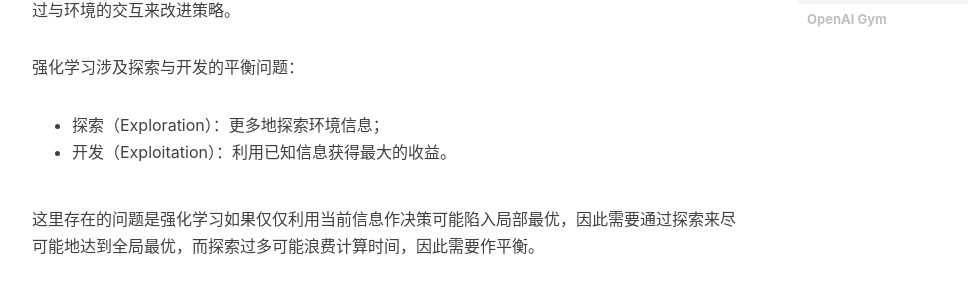
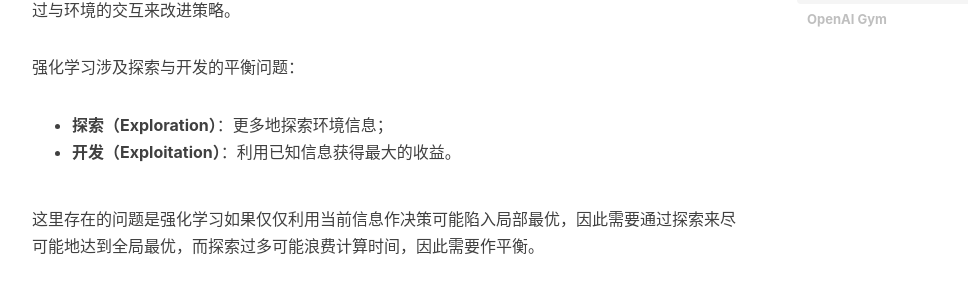
Before and after one commit to kausiujik/kausiujik.github.io, a Jekyll site: the page built from _posts/2022-09-13-Lec1 强化学习介绍.md, in a window 1280 px wide and 900 px high, scrolled down 1898 px. Shown: the part 145-452 px from the top of the window, without its empty margins (233-1201 px from the left). Built offline with Jekyll 4.4.1, drawn with Linux system fonts in a browser that asks for light colours; nearby versions of some CDN libraries; formulas are drawn with MathJax 3; comment, search, counter and statistics services are not loaded.

```diff
--- a/_posts/2022-09-13-Lec1 强化学习介绍.md
+++ b/_posts/2022-09-13-Lec1 强化学习介绍.md
@@ -34,7 +34,6 @@ tags:
 - $\mathcal P$ 为**转移函数（Transition）**，是 $\mathcal S\times\mathcal A\rightarrow\mathcal S$ 的映射。
 
 对于Agent而言，它需要对当前的状态（或者说所处的环境）作出一个决策，也就是下一步要转移到何种状态。从它们的视野中，所看到的是如下的“SARSAR”序列：
-
 <center>
 $s_0,a_0,r_1,s_1,a_1,r_2,s_2,a_3,r_3,s_3,\dots$
 </center>
@@ -65,8 +64,8 @@ $s_0,a_0,r_1,s_1,a_1,r_2,s_2,a_3,r_3,s_3,\dots$
 
 强化学习涉及探索与开发的平衡问题：
 
-- 探索（Exploration）：更多地探索环境信息；
-- 开发（Exploitation）：利用已知信息获得最大的收益。
+- **探索（Exploration）**：更多地探索环境信息；
+- **开发（Exploitation）**：利用已知信息获得最大的收益。
 
 这里存在的问题是强化学习如果仅仅利用当前信息作决策可能陷入局部最优，因此需要通过探索来尽可能地达到全局最优，而探索过多可能浪费计算时间，因此需要作平衡。
 
```
